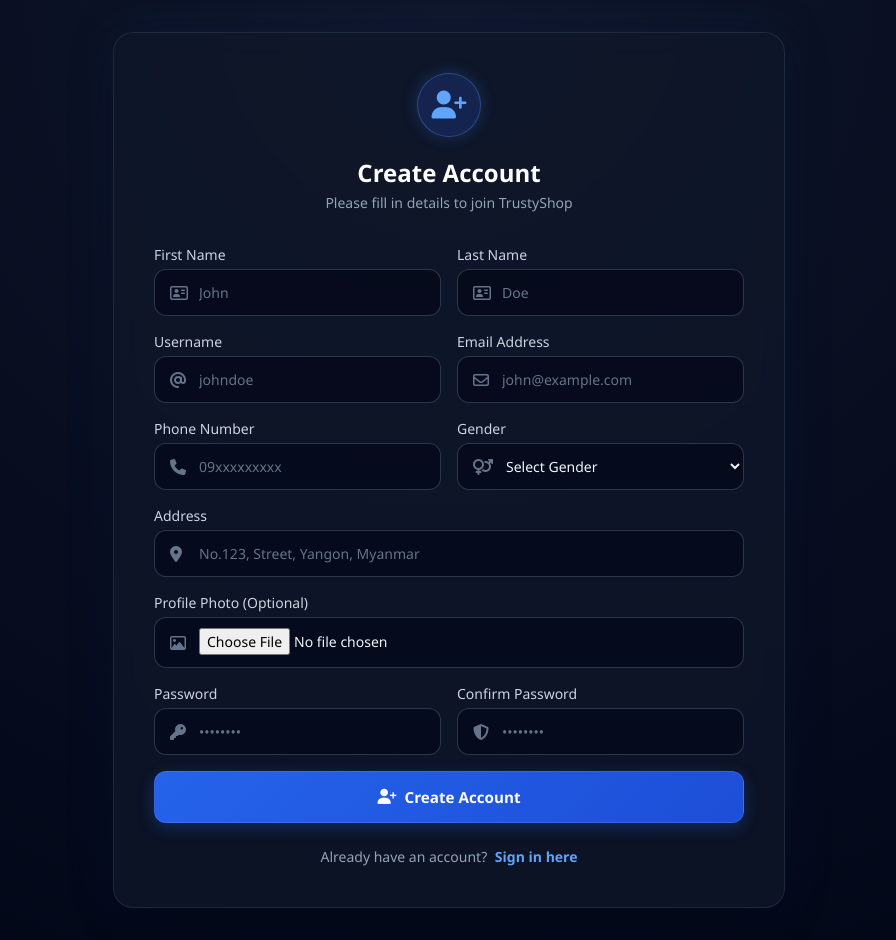
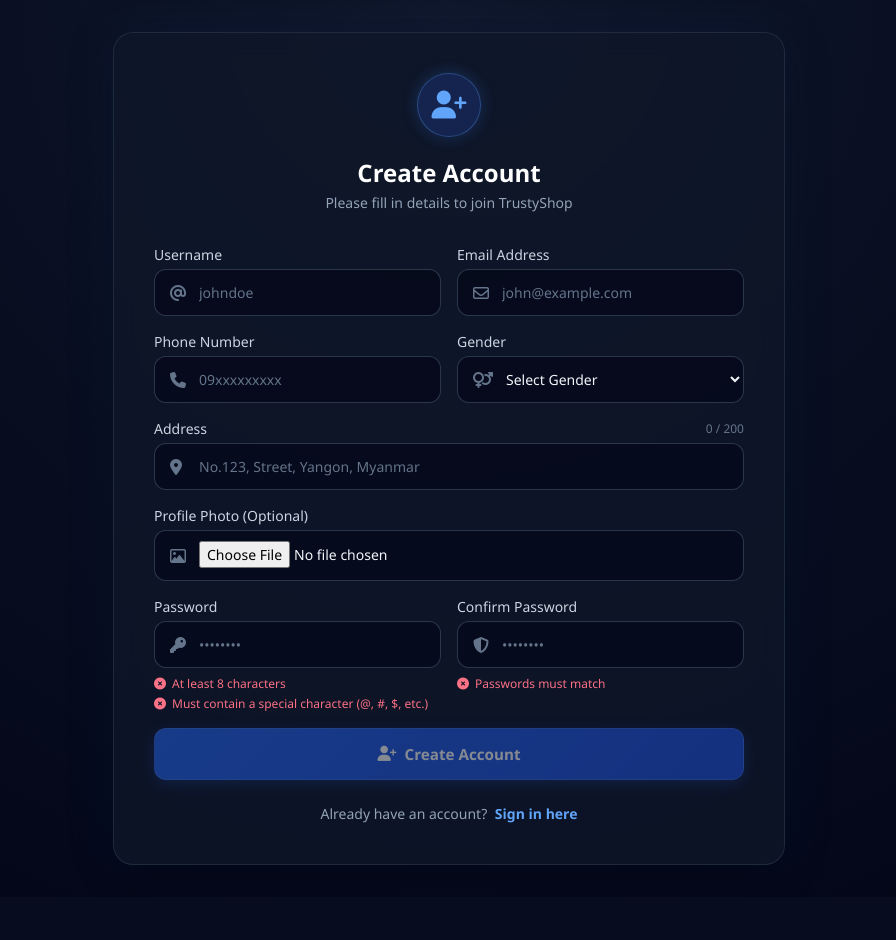
Before and after one commit to Juejuesan/Store, a Django app: page /user/register/ in a window 1280 px wide. Shown: the whole page, without its empty margins (191-1087 px from the left). After the commit the page ends 865 px from the top, so only its background shows below. Run offline with Django 5.2, Linux system fonts and the light colour scheme; some libraries are stand-ins or nearby versions.

Commit message:
Configure 8-character password limit and address counter

```diff
--- a/user/templates/user/register.html
+++ b/user/templates/user/register.html
@@ -12,25 +12,8 @@
         <p class="text-slate-400 text-sm mt-1">Please fill in details to join TrustyShop</p>
     </div>
 
-    <form class="mt-8 space-y-4" method="POST" action="{% url 'user:register' %}" enctype="multipart/form-data">
+    <form class="mt-8 space-y-4" method="POST" action="{% url 'user:register' %}" enctype="multipart/form-data" id="registerForm">
         {% csrf_token %}
-
-        <div class="grid grid-cols-1 sm:grid-cols-2 gap-4">
-            <div class="form-group">
-                <label class="block text-sm font-medium text-slate-300 mb-1">First Name</label>
-                <div class="input-container">
-                    <input type="text" name="first_name" required class="auth-input" placeholder="John">
-                    <i class="fa-regular fa-address-card input-icon"></i>
-                </div>
-            </div>
-            <div class="form-group">
-                <label class="block text-sm font-medium text-slate-300 mb-1">Last Name</label>
-                <div class="input-container">
-                    <input type="text" name="last_name" required class="auth-input" placeholder="Doe">
-                    <i class="fa-regular fa-address-card input-icon"></i>
-                </div>
-            </div>
-        </div>
 
         <div class="grid grid-cols-1 sm:grid-cols-2 gap-4">
             <div class="form-group">
@@ -71,9 +54,12 @@
         </div>
 
         <div class="form-group">
-            <label class="block text-sm font-medium text-slate-300 mb-1">Address</label>
+            <div class="flex justify-between items-center mb-1">
+                <label class="block text-sm font-medium text-slate-300">Address</label>
+                <span id="addressCount" class="text-xs text-slate-500">0 / 200</span>
+            </div>
             <div class="input-container">
-                <input type="text" name="address" required class="auth-input" placeholder="No.123, Street, Yangon, Myanmar">
+                <input type="text" name="address" id="addressInput" maxlength="200" required class="auth-input" placeholder="No.123, Street, Yangon, Myanmar">
                 <i class="fa-solid fa-location-dot input-icon"></i>
             </div>
         </div>
@@ -90,20 +76,34 @@
             <div class="form-group">
                 <label class="block text-sm font-medium text-slate-300 mb-1">Password</label>
                 <div class="input-container">
-                    <input type="password" name="password" required class="auth-input" placeholder="••••••••">
+                    <input type="password" name="password" id="passwordInput" maxlength="8" required class="auth-input" placeholder="••••••••">
                     <i class="fa-solid fa-key input-icon"></i>
                 </div>
+                <div class="mt-2 space-y-1 text-xs">
+                    <p id="lenCheck" class="text-rose-400 flex items-center gap-1.5 transition-colors duration-200">
+                        <i class="fa-solid fa-circle-xmark"></i> At least 8 characters
+                    </p>
+                    <p id="specCheck" class="text-rose-400 flex items-center gap-1.5 transition-colors duration-200">
+                        <i class="fa-solid fa-circle-xmark"></i> Must contain a special character (@, #, $, etc.)
+                    </p>
+                </div>
             </div>
+
             <div class="form-group">
                 <label class="block text-sm font-medium text-slate-300 mb-1">Confirm Password</label>
                 <div class="input-container">
-                    <input type="password" name="confirm_password" required class="auth-input" placeholder="••••••••">
+                    <input type="password" name="confirm_password" id="confirmPasswordInput" maxlength="8" required class="auth-input" placeholder="••••••••">
                     <i class="fa-solid fa-shield-halved input-icon"></i>
+                </div>
+                <div class="mt-2 text-xs">
+                    <p id="matchCheck" class="text-rose-400 flex items-center gap-1.5 transition-colors duration-200">
+                        <i class="fa-solid fa-circle-xmark"></i> Passwords must match
+                    </p>
                 </div>
             </div>
         </div>
 
-        <button type="submit" class="btn-primary w-full mt-4">
+        <button type="submit" id="submitBtn" class="btn-primary w-full mt-4 opacity-50 cursor-not-allowed" disabled>
             <i class="fa-solid fa-user-plus"></i> Create Account
         </button>
     </form>
@@ -115,4 +115,76 @@
         </p>
     </div>
 </div>
+
+<script>
+    const passwordInput = document.getElementById('passwordInput');
+    const confirmInput = document.getElementById('confirmPasswordInput');
+    const addressInput = document.getElementById('addressInput');
+    const submitBtn = document.getElementById('submitBtn');
+
+    const lenCheck = document.getElementById('lenCheck');
+    const specCheck = document.getElementById('specCheck');
+    const matchCheck = document.getElementById('matchCheck');
+    const addressCount = document.getElementById('addressCount');
+
+    // 1. Address Live Character Counter
+    addressInput.addEventListener('input', () => {
+        const length = addressInput.value.length;
+        addressCount.textContent = `${length} / 200`;
+        if (length >= 200) {
+            addressCount.classList.replace('text-slate-500', 'text-rose-400');
+        } else {
+            addressCount.classList.replace('text-rose-400', 'text-slate-500');
+        }
+    });
+
+    // 2. Password & Confirm Password Live Logic
+    function validatePasswords() {
+        const val = passwordInput.value;
+        const confirmVal = confirmInput.value;
+
+        const isLongEnough = val.length >= 8;
+        const hasSpecialChar = /[@_!#$%^&*()<>?/\|}{~:]/.test(val);
+        const passwordsMatch = val === confirmVal && val !== "";
+
+        // Length Icon & Text Color Update
+        if (isLongEnough) {
+            lenCheck.classList.replace('text-rose-400', 'text-emerald-400');
+            lenCheck.querySelector('i').className = 'fa-solid fa-circle-check';
+        } else {
+            lenCheck.classList.replace('text-emerald-400', 'text-rose-400');
+            lenCheck.querySelector('i').className = 'fa-solid fa-circle-xmark';
+        }
+
+        // Special Character Icon & Text Color Update
+        if (hasSpecialChar) {
+            specCheck.classList.replace('text-rose-400', 'text-emerald-400');
+            specCheck.querySelector('i').className = 'fa-solid fa-circle-check';
+        } else {
+            specCheck.classList.replace('text-emerald-400', 'text-rose-400');
+            specCheck.querySelector('i').className = 'fa-solid fa-circle-xmark';
+        }
+
+        // Passwords Match Icon & Text Color Update
+        if (passwordsMatch) {
+            matchCheck.classList.replace('text-rose-400', 'text-emerald-400');
+            matchCheck.querySelector('i').className = 'fa-solid fa-circle-check';
+        } else {
+            matchCheck.classList.replace('text-emerald-400', 'text-rose-400');
+            matchCheck.querySelector('i').className = 'fa-solid fa-circle-xmark';
+        }
+
+        // Enable Submit Button only if all rules are satisfied
+        if (isLongEnough && hasSpecialChar && passwordsMatch) {
+            submitBtn.disabled = false;
+            submitBtn.classList.remove('opacity-50', 'cursor-not-allowed');
+        } else {
+            submitBtn.disabled = true;
+            submitBtn.classList.add('opacity-50', 'cursor-not-allowed');
+        }
+    }
+
+    passwordInput.addEventListener('input', validatePasswords);
+    confirmInput.addEventListener('input', validatePasswords);
+</script>
 {% endblock %}
--- a/user/views.py
+++ b/user/views.py
@@ -1,4 +1,4 @@
-# user/views.py
+import re
 import os
 from django.shortcuts import render, redirect
 from django.contrib.auth import login, logout, authenticate
@@ -16,16 +16,36 @@
     if request.method == 'POST':
         form = RegisterForm(request.POST, request.FILES)
         if form.is_valid():
-            # 1. User Account အကောင့် အရင်ဆောက်မည်
+
+            password = form.cleaned_data.get('password')
+            address = form.cleaned_data.get('address', '')
+
+
+            if len(password) != 8:
+                messages.error(request, "Password must be exactly 8 characters long!")
+                return render(request, 'user/register.html', {'form': form})
+
+
+            special_char_pattern = re.compile(r'[@_!#$%^&*()<>?/\|}{~:]')
+            if not special_char_pattern.search(password):
+                messages.error(request, "Password must contain at least one special character (e.g., @, #, $, %)! ")
+                return render(request, 'user/register.html', {'form': form})
+
+
+            if len(address) > 200:
+                messages.error(request, "Address is too long! (Maximum 200 characters allowed)")
+                return render(request, 'user/register.html', {'form': form})
+
+
             user = form.save(commit=False)
-            user.set_password(form.cleaned_data['password'])
+            user.set_password(password)
             user.save()
 
-            # 2. ချိတ်ဆက်ထားသော Extra Profile fields ကို ဆက်လက်ဖြည့်စွက်မည်
+
             user.profile.phone_number = form.cleaned_data['phone_number']
-            user.profile.address = form.cleaned_data['address']
+            user.profile.address = address
             user.profile.gender = form.cleaned_data['gender']
-            if form.cleaned_data['profile_pic']:
+            if form.cleaned_data.get('profile_pic'):
                 user.profile.profile_pic = form.cleaned_data['profile_pic']
             user.profile.save()
 
@@ -53,7 +73,11 @@
             username_or_email = form.cleaned_data['username']
             password = form.cleaned_data['password']
 
-            # Username သို့မဟုတ် Email ဖြင့် ဝင်ရောက်ခွင့်ပြုခြင်း
+
+            if len(password) != 8:
+                messages.error(request, 'Invalid username/email or password.')
+                return render(request, 'user/login.html', {'form': form})
+
             user = authenticate(request, username=username_or_email, password=password)
             if user is None:
                 try:
@@ -94,7 +118,7 @@
         form = ProfilePicForm(request.POST, request.FILES, instance=request.user.profile)
         if form.is_valid():
             profile = request.user.profile
-            # ပုံအဟောင်းကို Server မှ တစ်ပါတည်း ဖျက်ထုတ်ခြင်း
+
             if profile.profile_pic and not profile.profile_pic.name.endswith('default.jpg'):
                 old_path = profile.profile_pic.path
                 if os.path.exists(old_path):
```
Also changed, not shown: user/templates/user/login.html (+24 -3 lines).
